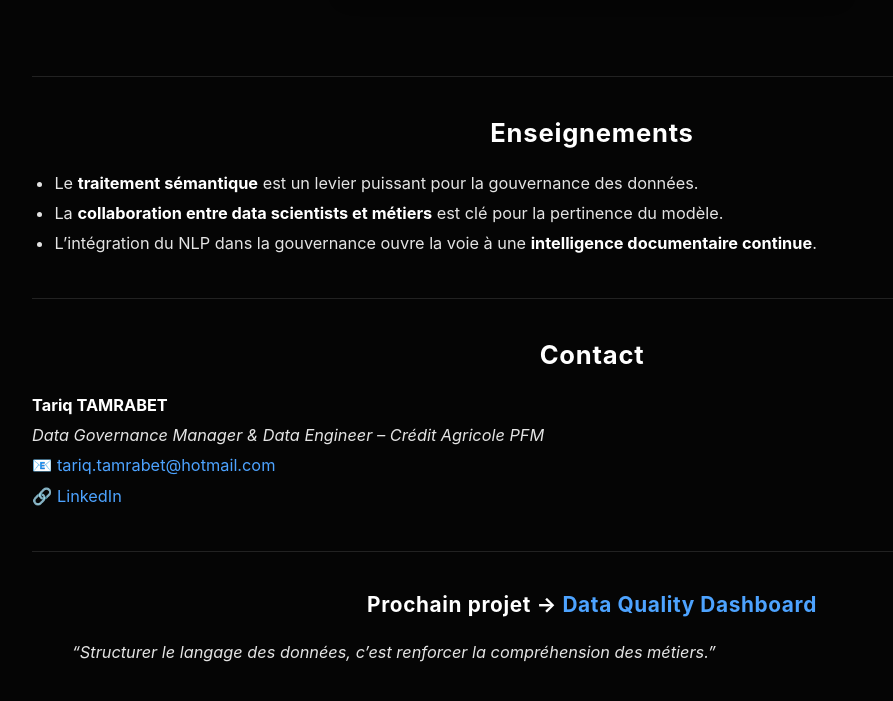
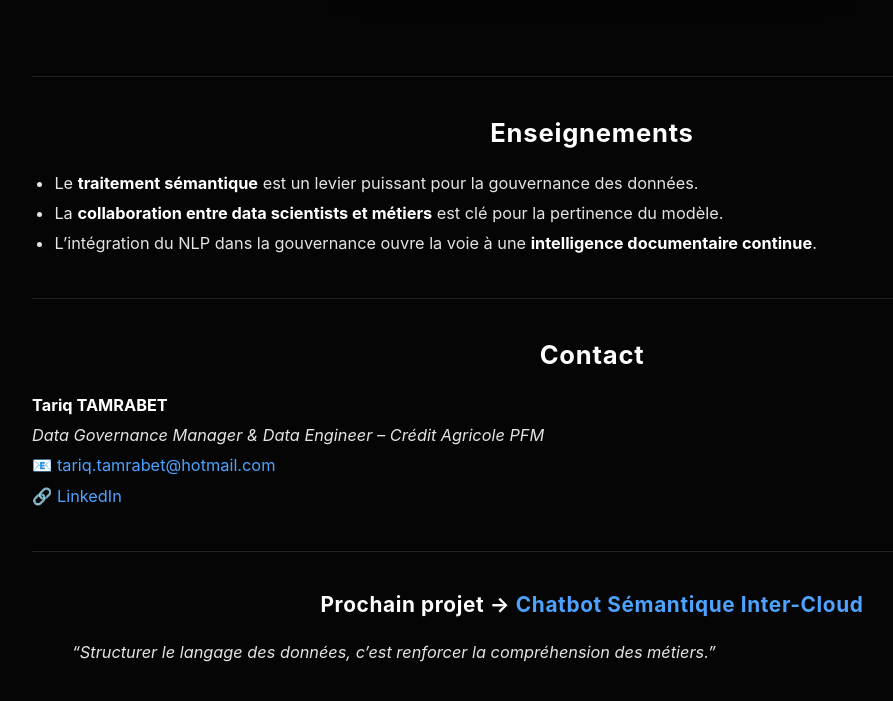
Before and after one commit to TariqTamrabet/portfolio-tariq-tamrabet, a Jekyll site: the page built from projects/semantic-thesaurus/index.md, in a window 1280 px wide and 900 px high, scrolled down 8664 px, cut to the strip 127-828 px from the top of the window. Shown: the whole strip, without its empty margins (48-941 px from the left). Built offline with Jekyll 4.4.1, drawn with Linux system fonts in a browser that asks for light colours.

Commit message:
Update index.md

```diff
--- a/projects/semantic-thesaurus/index.md
+++ b/projects/semantic-thesaurus/index.md
@@ -252,6 +252,7 @@ L’architecture repose sur quatre modules complémentaires :
 
 ---
 
-### Prochain projet → [Data Quality Dashboard](../data-quality-dashboard/)
+### Prochain projet → [Chatbot Sémantique Inter-Cloud](../chatbot-collibra/)
+
 
 > *“Structurer le langage des données, c’est renforcer la compréhension des métiers.”*
```
